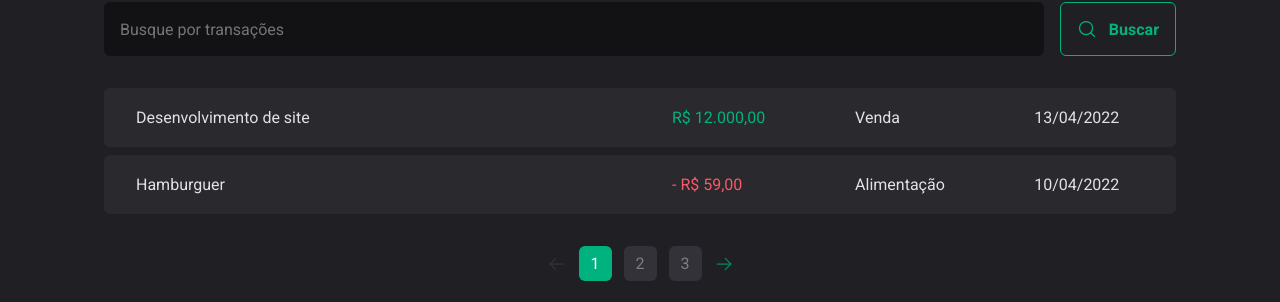
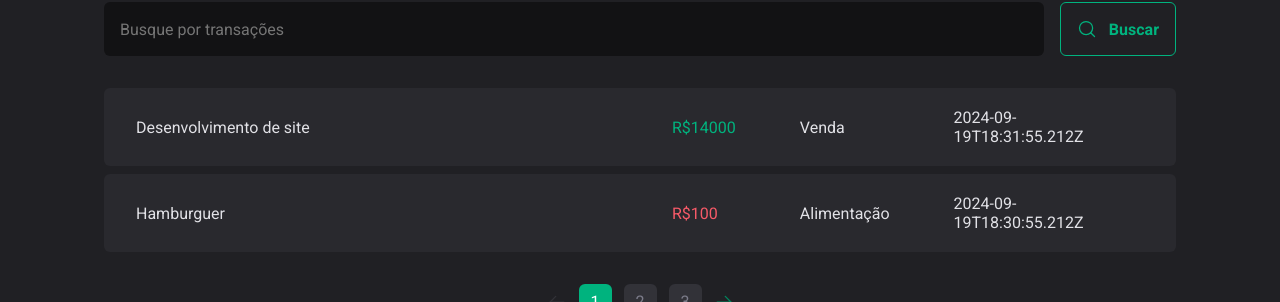
Before and after one commit to matheuscobz/dt-money-react, a React (Vite) app: page / in a window 1280 px wide. Shown: the part 592-894 px from the top of the page. Before the commit the page ends 873 px from the top, so only its background shows below. Built offline with nearby package versions, Linux system fonts and the light colour scheme; data requests are answered from the project's data file.

Commit message:
Consuming local API
Created the async function loadTransactions() to get the values from the json-server API and mapping into the tables.

```diff
--- a/server.json
+++ b/server.json
@@ -13,7 +13,7 @@
       "description": "Hamburguer",
       "type": "outcome",
       "category": "Alimentação",
-      "price": 50,
+      "price": 100,
       "createdAt": "2024-09-19T18:30:55.212Z"
     }
   ]
--- a/src/pages/Transactions/index.tsx
+++ b/src/pages/Transactions/index.tsx
@@ -1,17 +1,31 @@
-import { useEffect } from "react";
+import { useEffect, useState } from "react";
 import { Header } from "../../components/Header";
 import { Pagination } from "../../components/Pagination";
 import { Summary } from "../../components/Summary";
 import { SearchForm } from "./components/SearchForm";
 import { PriceHighlight, TransactionsContainer, TransactionsTable } from "./styles";
 
+interface Transaction {
+  id: number,
+  description: string,
+  type: 'income' | 'outcome',
+  price: number,
+  category: string,
+  createdAt: string
+}
+
 export function Transactions(){
+  const [transactions, setTransactions] = useState<Transaction[]>([])
+
+  async function loadTransactions() {
+    const response = await fetch('http://localhost:3000/transactions')
+    const data = await response.json()
+
+    setTransactions(data)
+  }
+
   useEffect(() => {
-    fetch("http://localhost:3000/transactions")
-    .then(response => {
-        console.log(response)
-      }
-    )
+    loadTransactions()
   }, [])
 
 
@@ -25,30 +39,21 @@
         <SearchForm />
         <TransactionsTable >
           <tbody>
-            <tr>
-              <td width="50%">Desenvolvimento de site</td>
-              <td>
-                <PriceHighlight variant="income">
-                  R$ 12.000,00
-                </PriceHighlight>
+            {transactions.map(transaction => {
+              return (
+                <tr key={transaction.id}>
+                  <td width="50%">{transaction.description}</td>
+                  <td>
+                    <PriceHighlight variant={transaction.type}>
+                      R${transaction.price}
+                    </PriceHighlight>
 
-              </td>
-              <td>Venda</td>
-              <td>13/04/2022</td>
-            </tr>
-
-
-
-            <tr>
-              <td width="50%">Hamburguer</td>
-              <td>
-                <PriceHighlight variant="outcome">
-                - R$ 59,00
-                </PriceHighlight>
-              </td>
-              <td>Alimentação</td>
-              <td>10/04/2022</td>
-            </tr>
+                  </td>
+                  <td>{transaction.category}</td>
+                  <td>{transaction.createdAt}</td>
+                </tr>
+              )
+            })}
           </tbody>
         </TransactionsTable>
 
```
